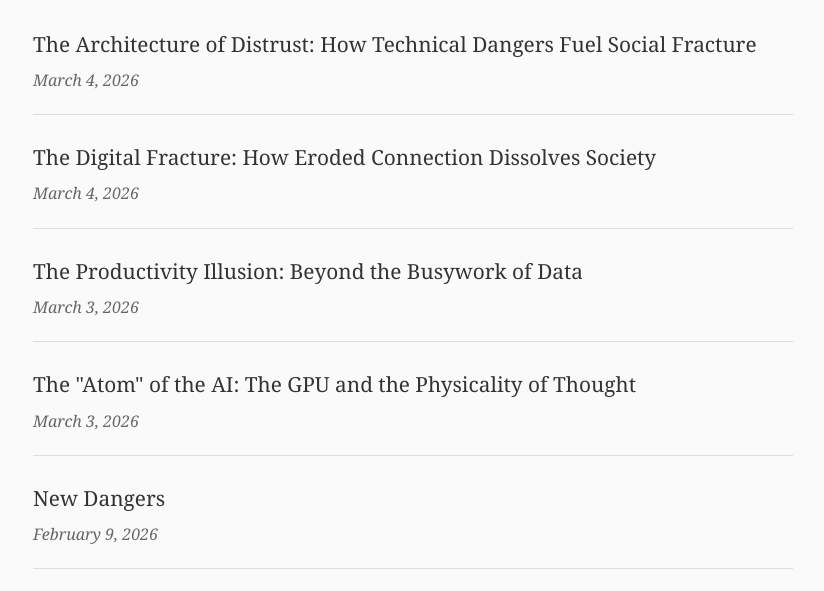
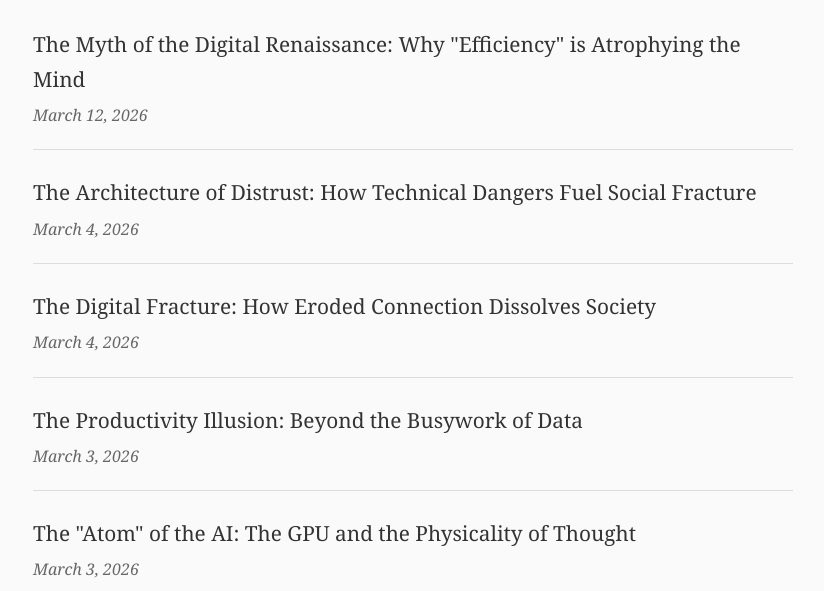
Before and after one commit to Gabriel-Bell/Gabriel-Bell.github.io, a plain HTML site: page index.html in a window 1280 px wide. Shown: the part 137-728 px from the top of the page, without its empty margins (227-1051 px from the left). Drawn offline with Linux system fonts and the light colour scheme.

Commit message:
Update index.html

```diff
--- a/index.html
+++ b/index.html
@@ -17,6 +17,11 @@
 
     <main>
         <ul class="post-list">
+            <li>
+                <a href="the-multitasking-myth.html">The Myth of the Digital Renaissance: Why "Efficiency" is Atrophying the Mind</a>
+                <span class="date">March 12, 2026</span>
+            </li>
+
             <li>
                 <a href="architecture-of-distrust.html">The Architecture of Distrust: How Technical Dangers Fuel Social Fracture</a>
                 <span class="date">March 4, 2026</span>
```
